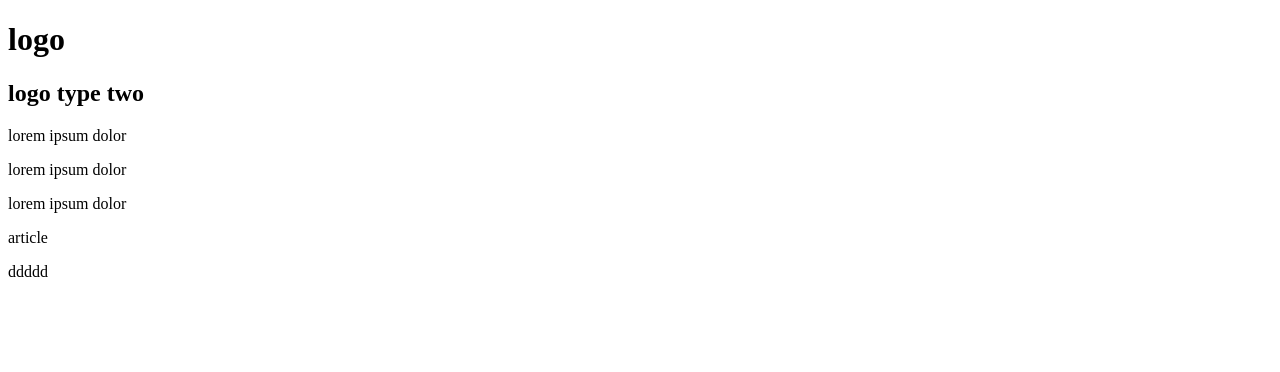
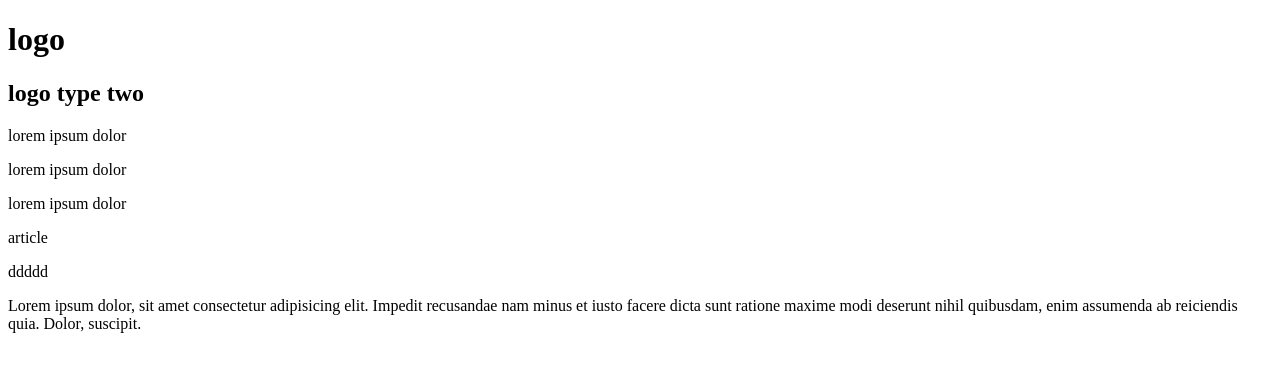
Before and after one commit to kyt0830/git_ex, a plain HTML site: page index.html in a window 1280 px wide. Drawn offline with Linux system fonts and the light colour scheme.

Commit message:
footer p 추가

```diff
--- a/index.html
+++ b/index.html
@@ -1,10 +1,12 @@
 <!DOCTYPE html>
 <html lang="en">
+
 <head>
     <meta charset="UTF-8">
     <meta name="viewport" content="width=device-width, initial-scale=1.0">
     <title>Document</title>
 </head>
+
 <body>
     <h1>logo</h1>
     <h2>logo type two</h2>
@@ -24,5 +26,11 @@
             ddddd
         </p>
     </div>
+
+    <footer>
+        <p>Lorem ipsum dolor, sit amet consectetur adipisicing elit. Impedit recusandae nam minus et iusto facere dicta
+            sunt ratione maxime modi deserunt nihil quibusdam, enim assumenda ab reiciendis quia. Dolor, suscipit.</p>
+    </footer>
 </body>
+
 </html>
```
